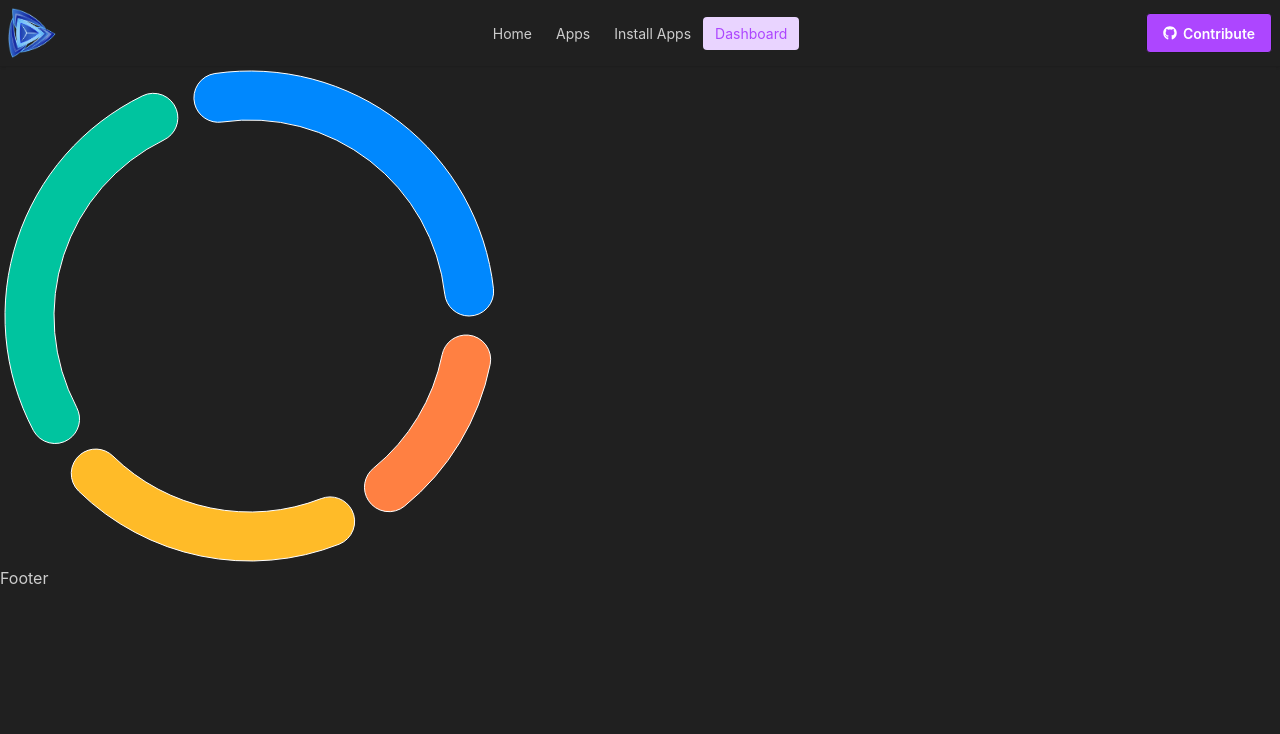
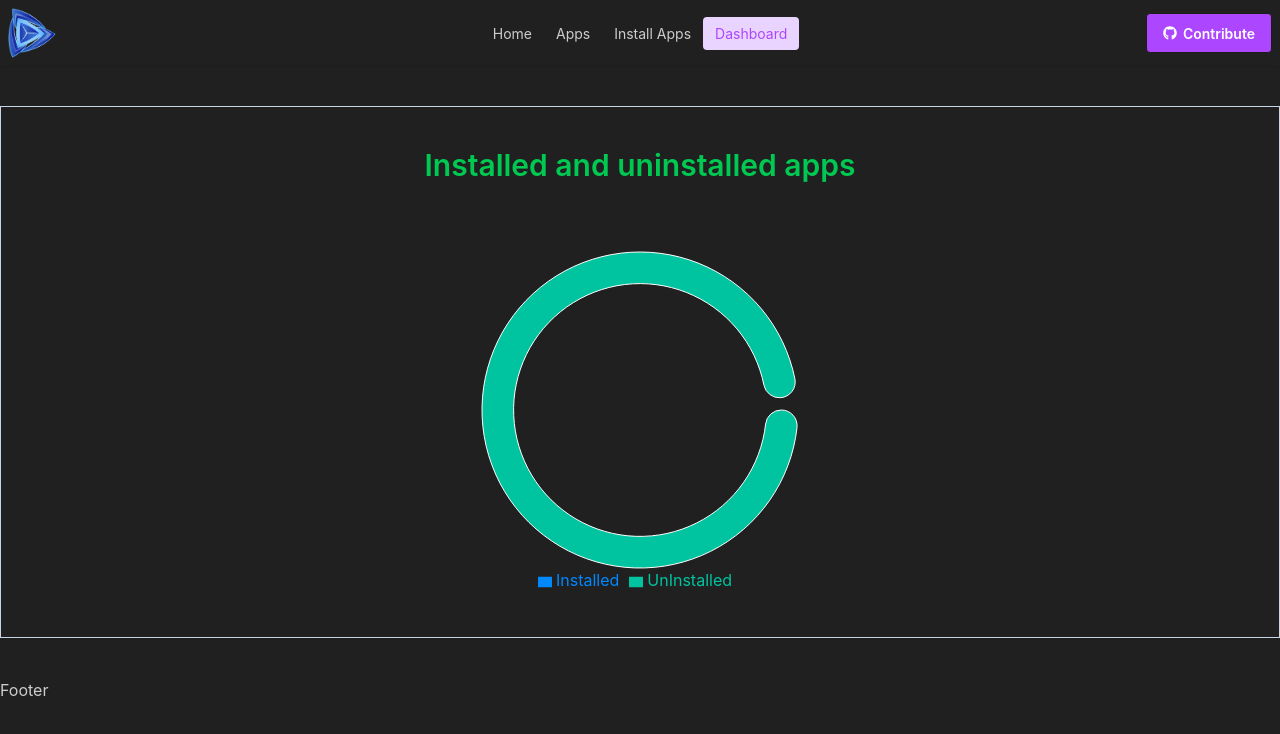
Before and after one commit to shafrinahamed0007/Mil7-con-1-ph-play-store-react, a React (Vite) app: page /dashboard in a window 1280 px wide. Shown: the top 734 px of the page. Built offline with nearby package versions, Linux system fonts and the light colour scheme.

Commit message:
Rechart setup successfully

```diff
--- a/src/pages/dashboard/Dashboard.jsx
+++ b/src/pages/dashboard/Dashboard.jsx
@@ -1,21 +1,28 @@
-import { Pie, PieChart } from "recharts";
+import { useContext } from "react";
+import { Legend, Pie, PieChart, Tooltip } from "recharts";
+import { InstallAppsContext } from "../../context/InstalledAppsContext";
+import useApps from "../../hooks/useApps";
 
 const Dashboard = () => {
+  const { installApps } = useContext(InstallAppsContext);
+  const { apps} = useApps();
+  const uninstallApp = apps.length - installApps.length
   const data = [
-    { name: "Group A", value: 400, fill: "#0088fe" },
-    { name: "Group B", value: 400, fill: "#00C49F" },
-    { name: "Group C", value: 300, fill: "#FFBB28" },
-    { name: "Group D", value: 200, fill: "#FF8042" },
+    { name: "Installed", value: installApps.length, fill: "#0088fe" },
+    { name: "UnInstalled", value: uninstallApp, fill: "#00C49F" },
   ];
   return (
-
-      <div>
+    <div className="container mx-auto border border-slate-300 my-10 shadow p-10">
+      <h2 className="font-semibold text-3xl mb-16 text-center text-green-500">
+        Installed and uninstalled apps
+      </h2>
       <PieChart
         style={{
           width: "100%",
-            maxWidth: "500px",
+          maxWidth: "350px",
           maxHeight: "80vh",
           aspectRatio: 1,
+          margin: "auto",
         }}
         responsive
       >
@@ -31,8 +38,9 @@ const Dashboard = () => {
           dataKey="value"
           isAnimationActive={true}
         />
+        <Legend />
+        <Tooltip />
       </PieChart>
-
     </div>
   );
 };
```
Lines whose indentation alone changed are shown as unchanged.
